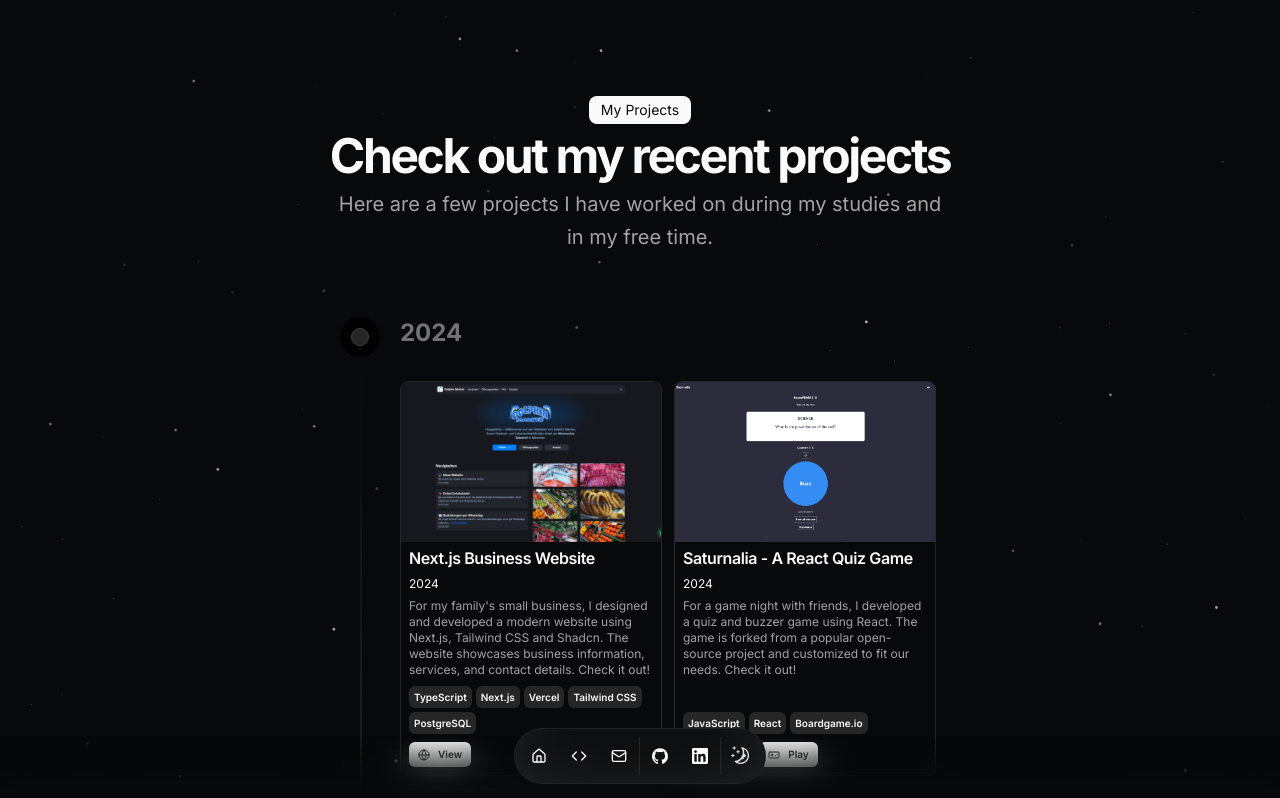
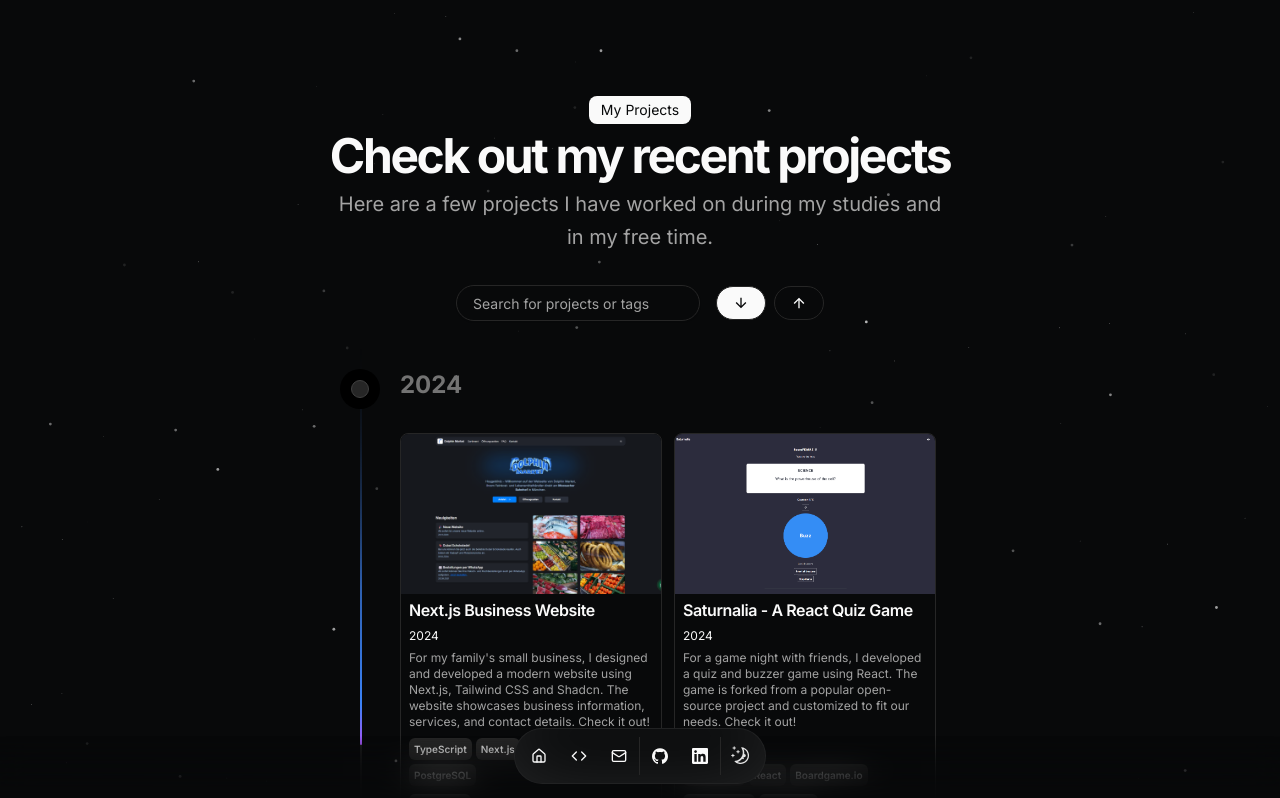
Before and after one commit to yunuseyvz/portfolio, a Next.js app: page /projects in a window 1280 px wide. Shown: the top 798 px of the page. Built offline with nearby package versions, Linux system fonts and the light colour scheme.

Commit message:
add search for projects, update CV

```diff
--- a/src/app/projects/page.tsx
+++ b/src/app/projects/page.tsx
@@ -1,22 +1,38 @@
 "use client";
 
+import { useState } from "react";
+import { MdArrowDownward, MdArrowUpward, MdDelete } from "react-icons/md";
 import BlurFade from "@/components/magicui/blur-fade";
 import { ProjectCard } from "@/components/project-card";
 import { DATA } from "@/data/resume";
 import GitHubCalendar from 'react-github-calendar';
 import { Timeline } from "@/components/ui/timeline";
+import { Input } from "@/components/ui/input";
+
 
 const BLUR_FADE_DELAY = 0.04;
 
 export default function Projects() {
-  // Create a copy of the projects array and sort it by year in descending order
-  const sortedProjects = [...DATA.projects].sort((a, b) => {
+  const [sortOrder, setSortOrder] = useState<"asc" | "desc">("desc");
+  const [filterText, setFilterText] = useState("");
+
+  // Filter
+  const filteredProjects = DATA.projects.filter(project => {
+    const searchTerm = filterText.toLowerCase();
+    return (
+      project.title.toLowerCase().includes(searchTerm) ||
+      project.description.toLowerCase().includes(searchTerm) ||
+      project.technologies.some((tag) => tag.toLowerCase().includes(searchTerm))
+    );
+  });
+
+  const sortedProjects = [...filteredProjects].sort((a, b) => {
     const yearA = parseInt(a.dates.split(" ")[0]);
     const yearB = parseInt(b.dates.split(" ")[0]);
-    return yearB - yearA;
+    return sortOrder === "desc" ? yearB - yearA : yearA - yearB;
   });
 
-  // Group projects by year
+  // Group
   const projectsByYear = sortedProjects.reduce<Record<string, typeof sortedProjects>>((acc, project) => {
     const year = project.dates.split(" ")[0];
     if (!acc[year]) {
@@ -26,18 +42,16 @@ export default function Projects() {
     return acc;
   }, {});
 
-  // Prepare data for the timeline
-  const timelineData = Object.keys(projectsByYear).sort((a, b) => parseInt(b) - parseInt(a)).map((year) => ({
+  // Timeline
+  const timelineData = Object.keys(projectsByYear)
+    .sort((a, b) => (sortOrder === "desc" ? parseInt(b) - parseInt(a) : parseInt(a) - parseInt(b)))
+    .map((year) => ({
       title: year,
       content: (
         <div className="grid grid-cols-1 md:grid-cols-2 gap-3">
           {projectsByYear[year].map((project, id) => (
-          <BlurFade
-            key={project.title}
-            delay={BLUR_FADE_DELAY * 12 + id * 0.05}
-          >
+            <BlurFade key={project.title} delay={BLUR_FADE_DELAY * 12 + id * 0.05}>
               <ProjectCard
-              key={project.title}
                 title={project.title}
                 description={project.description}
                 dates={project.dates}
@@ -70,10 +84,50 @@ export default function Projects() {
                   Here are a few projects I have worked on during my studies and in my free time.
                 </p>
               </div>
+
+              <div className="translate-y-4 flex items-center gap-4">
+                <div className="relative">
+                  <Input
+                    type="text"
+                    placeholder="Search for projects or tags"
+                    value={filterText}
+                    onChange={(e) => setFilterText(e.target.value)}
+                    className="w-full max-w-sm border rounded-full px-4 py-2"
+                  />
+                  {filterText && (
+                    <button
+                      onClick={() => setFilterText("")}
+                      className="absolute right-4 top-1/2 transform -translate-y-1/2 text-gray-500 cursor-pointer"
+                    >
+                      <MdDelete className="w-5 h-5" />
+                    </button>
+                  )}
+                </div>
+                <div className="flex gap-2">
+                  <button
+                    onClick={() => setSortOrder("desc")}
+                    className={`flex items-center gap-1 border rounded-full px-4 py-2 ${sortOrder === "desc" ? "bg-foreground text-background" : "bg-background text-foreground"}`}
+                  >
+                    <MdArrowDownward />
+                  </button>
+                  <button
+                    onClick={() => setSortOrder("asc")}
+                    className={`flex items-center gap-1 border rounded-full px-4 py-2 ${sortOrder === "asc" ? "bg-foreground text-background" : "bg-background text-foreground"}`}
+                  >
+                    <MdArrowUpward />
+                  </button>
+                </div>
+              </div>
             </div>
           </BlurFade>
           <BlurFade delay={BLUR_FADE_DELAY}>
+            {filterText && sortedProjects.length === 0 ? (
+              <div className="p-6 rounded-lg text-center text-sm text-gray-700 dark:text-gray-500">
+                No projects match your search.
+              </div>
+            ) : (
               <Timeline data={timelineData} />
+            )}
           </BlurFade>
         </div>
       </section>
--- /dev/null
+++ b/src/components/ui/input.tsx
@@ -0,0 +1,22 @@
+import * as React from "react"
+
+import { cn } from "@/lib/utils"
+
+const Input = React.forwardRef<HTMLInputElement, React.ComponentProps<"input">>(
+  ({ className, type, ...props }, ref) => {
+    return (
+      <input
+        type={type}
+        className={cn(
+          "flex h-9 w-full rounded-md border border-input bg-transparent px-3 py-1 text-base shadow-sm transition-colors file:border-0 file:bg-transparent file:text-sm file:font-medium file:text-foreground placeholder:text-muted-foreground focus-visible:outline-none focus-visible:ring-1 focus-visible:ring-ring disabled:cursor-not-allowed disabled:opacity-50 md:text-sm",
+          className
+        )}
+        ref={ref}
+        {...props}
+      />
+    )
+  }
+)
+Input.displayName = "Input"
+
+export { Input }
```
Also changed, not shown: 1 other file (tests, documents, lock files or other folders). Lines whose indentation alone changed are shown as unchanged.
